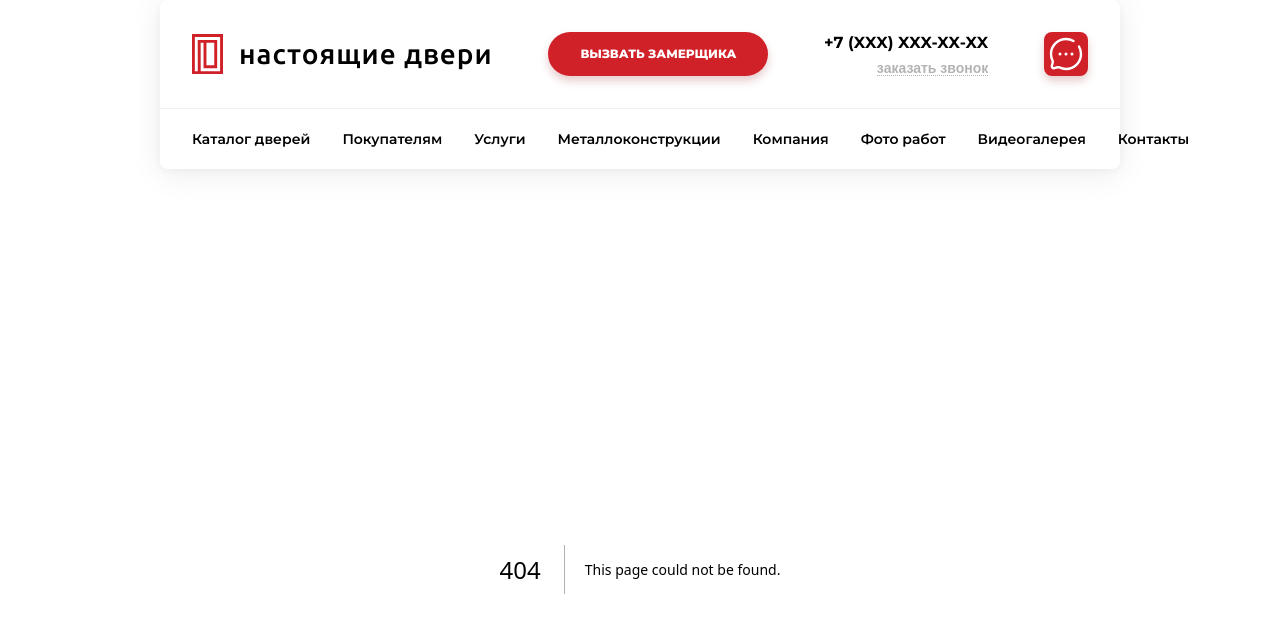
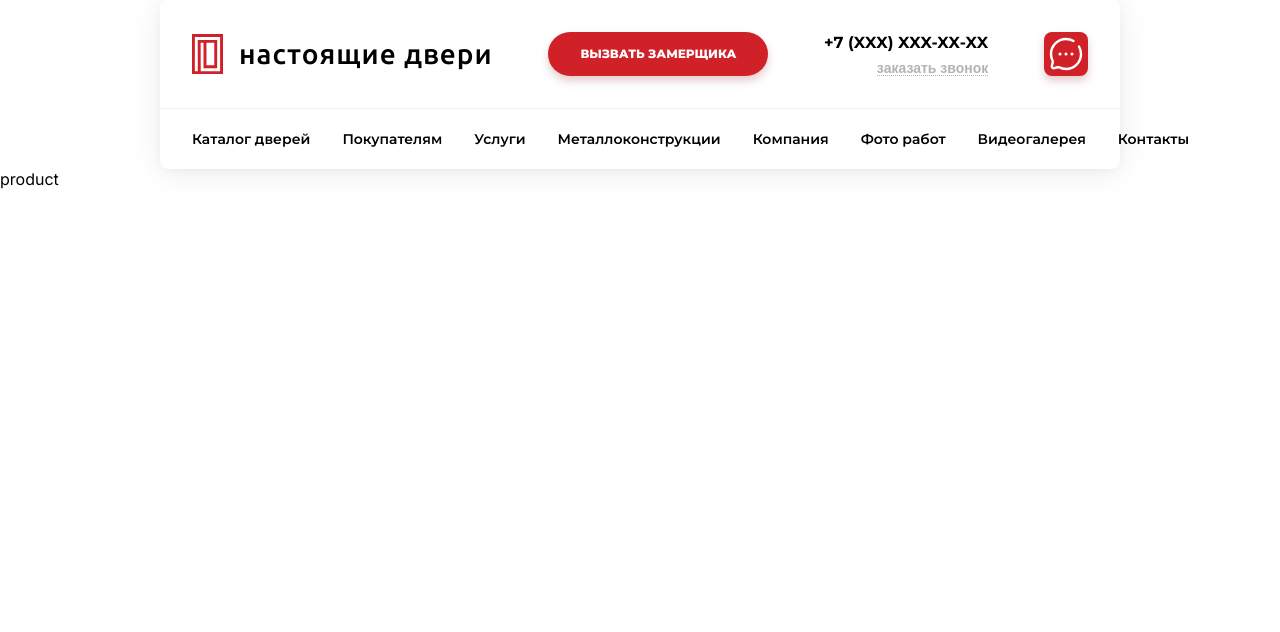
Before and after one commit to olegmif/dveri-real, a Next.js app: page /product in a window 1280 px wide. Before the commit this address had no page. Shown: the top 632 px of the page. Built offline with nearby package versions, Linux system fonts and the light colour scheme.

Commit message:
catalog card

```diff
--- /dev/null
+++ b/src/app/product/page.tsx
@@ -0,0 +1,7 @@
+import {FC} from "react";
+
+const Product: FC = () => {
+    return <div>product</div>
+}
+
+export default Product;
--- /dev/null
+++ b/src/components/header/header.types.ts
@@ -0,0 +1,5 @@
+import {MenuItem} from "@types/menu.types";
+
+export interface HeaderProps {
+    menu: MenuItem;
+}
--- a/src/data/menu.const.ts
+++ b/src/data/menu.const.ts
@@ -1,4 +1,4 @@
-import { MenuItem } from "@components/menu/menu.types";
+import {MenuItem} from "@types/menu.types";
 
 export const MENU: MenuItem = {
     id: "0",
--- a/tsconfig.json
+++ b/tsconfig.json
@@ -20,7 +20,8 @@
     "paths": {
       "@/*": ["./src/*"],
       "@app/*": ["./src/app/*"],
-      "@components/*": ["./src/components/*"]
+      "@components/*": ["./src/components/*"],
+      "@types/*": ["./src/types/*"]
     }
   },
   "include": ["next-env.d.ts", "**/*.ts", "**/*.tsx", ".next/types/**/*.ts"],
```
Also changed, not shown: src/components/header/header.tsx (+5 -4 lines), src/components/menu/menu.types.ts (+1 -15 lines), src/types/menu.types.ts (added, +11 -0 lines).
